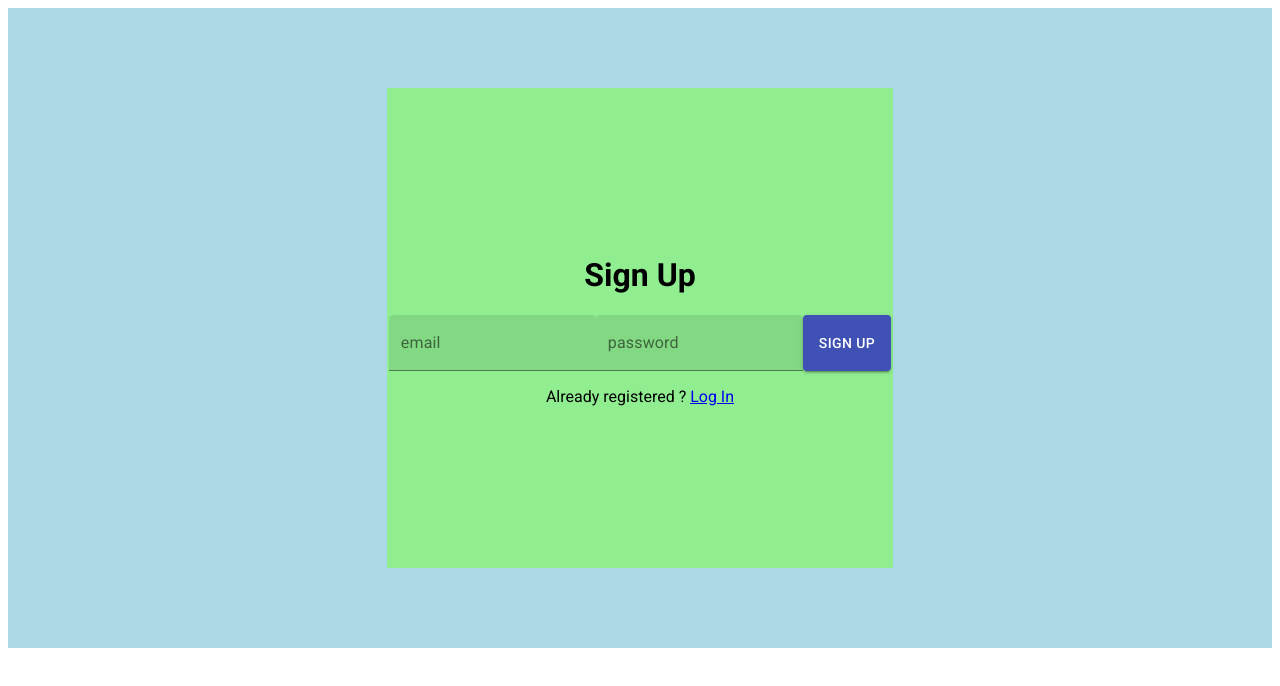
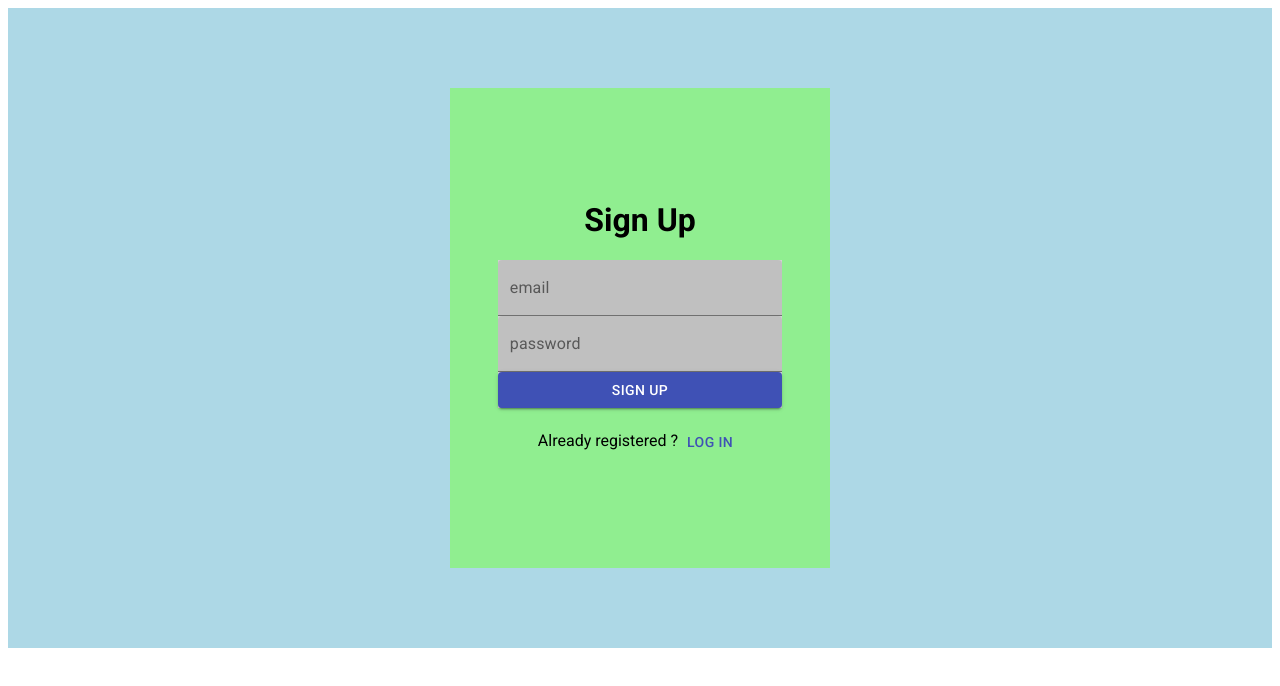
Before and after one commit to habib-chawki/social-app-front, a React (Create React App) app: page / in a window 1280 px wide. Shown: the top 686 px of the page. Built offline with nearby package versions, Linux system fonts and the light colour scheme.

Commit message:
Refactor: signup form styling

```diff
--- a/src/components/custom/SignUp.jsx
+++ b/src/components/custom/SignUp.jsx
@@ -1,7 +1,7 @@
 import React from 'react';
-import { Link, useHistory } from 'react-router-dom';
+import { Link as RouterLink, useHistory } from 'react-router-dom';
 
-import { Button, Box, TextField } from '@material-ui/core';
+import { Button, Box, TextField, Link } from '@material-ui/core';
 
 import { signupUser } from '../../services/user';
 import withValidation from '../higher-order/withValidation';
@@ -32,6 +32,7 @@ function SignUp({ credentials, validate }) {
       return (
          <div>
             <TextField
+               fullWidth
                type={type}
                id={name}
                name={name}
@@ -60,14 +61,21 @@ function SignUp({ credentials, validate }) {
             justifyContent="center"
             alignItems="center"
             bgcolor="lightgreen"
-            width="40%"
+            width="30%"
             height="75%"
          >
             <h1>Sign Up</h1>
-            <Box display="flex" flexDirection="row">
+            <Box
+               display="flex"
+               flexDirection="column"
+               width="75%"
+               justifyContent="space-between"
+               bgcolor="lightgrey"
+            >
                {renderInput({ type: 'text', name: 'email' })}
                {renderInput({ type: 'password', name: 'password' })}
                <Button
+                  fullWidth
                   type="submit"
                   variant="contained"
                   color="primary"
@@ -78,7 +86,10 @@ function SignUp({ credentials, validate }) {
             </Box>
 
             <p>
-               Already registered ? <Link to="/login">Log In</Link>
+               Already registered ?
+               <Button component={RouterLink} to="/login" color="primary">
+                  Log In
+               </Button>
             </p>
          </Box>
       </Box>
```
Also changed, not shown: 1 other file (tests, documents, lock files or other folders).
